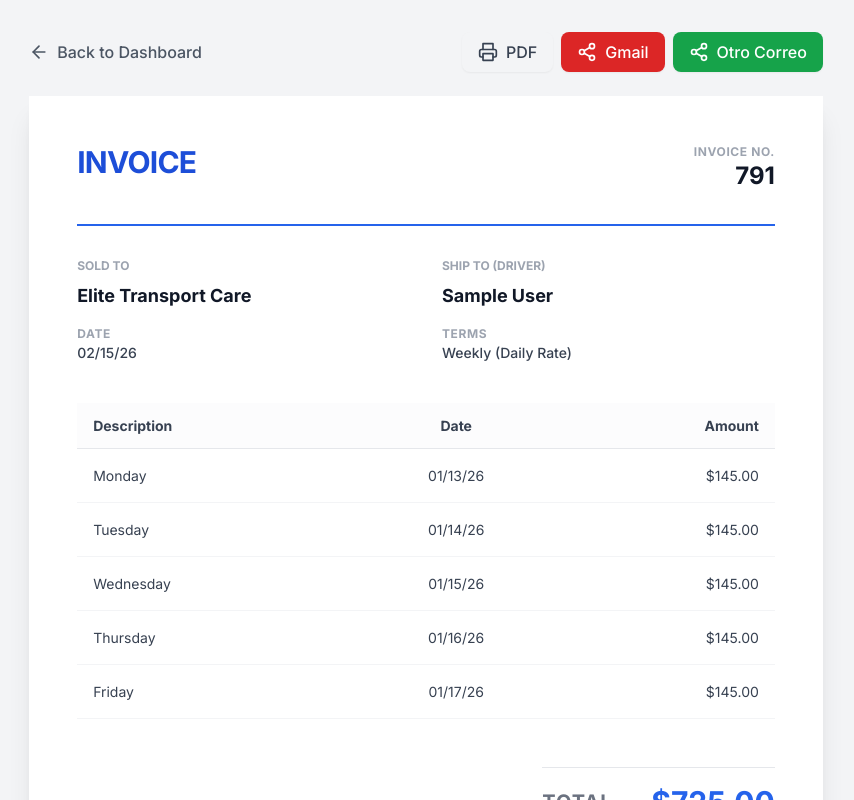
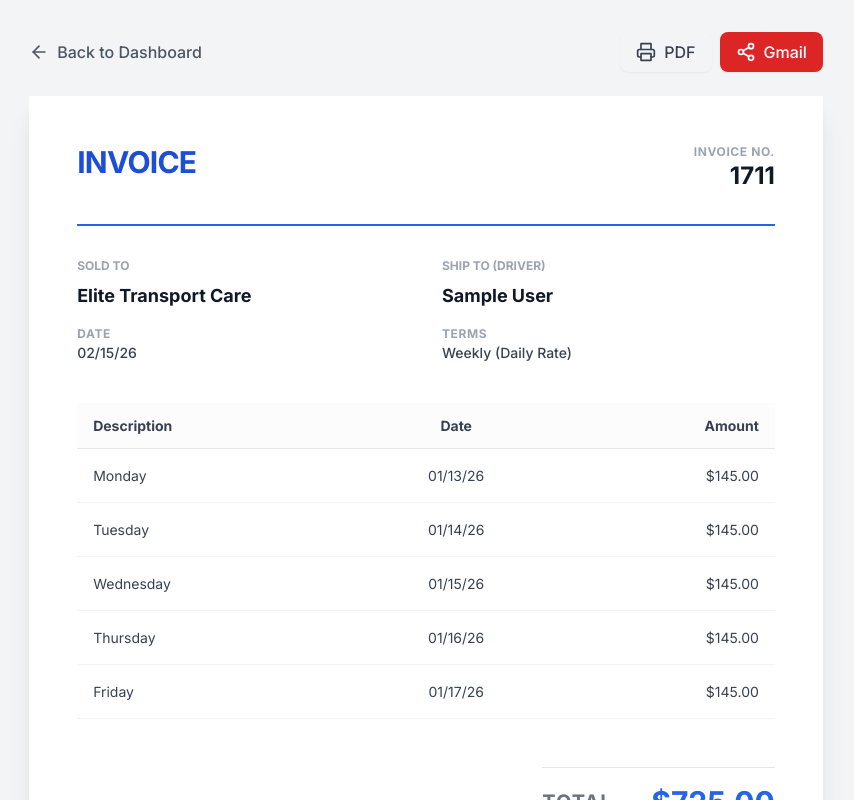
Before and after one commit to yoelreynaldo1-alt/pagos, a React (Vite) app: page /invoice in a window 1280 px wide. Shown: the top 800 px of the page, without its empty margins (214-1068 px from the left). Built offline with nearby package versions, Linux system fonts and the light colour scheme; sample sign-in values are in the browser's storage.

Commit message:
Finalize invoice email: Remove extra button

```diff
--- a/src/components/Invoice.tsx
+++ b/src/components/Invoice.tsx
@@ -32,7 +32,7 @@ const Invoice = () => {
     ];
 
     const invoiceData = {
-        number: Math.floor(Math.random() * 10000), // Random invoice number for sim
+        number: Math.floor(1000 + Math.random() * 9000), // Random 4-digit ID
         date: formattedDate,
         company: {
             name: "Elite Transport Care",
@@ -136,13 +136,7 @@ ${profile.name}`;
                         <Share2 size={20} />
                         <span>Gmail</span>
                     </button>
-                    <button
-                        onClick={() => handleOpenEmailModal('default')}
-                        className="flex items-center gap-2 bg-green-600 text-white px-4 py-2 rounded-lg font-medium shadow-sm hover:bg-green-700 transition-colors"
-                    >
-                        <Share2 size={20} />
-                        <span>Otro Correo</span>
-                    </button>
+
                 </div>
             </div>
 
```
